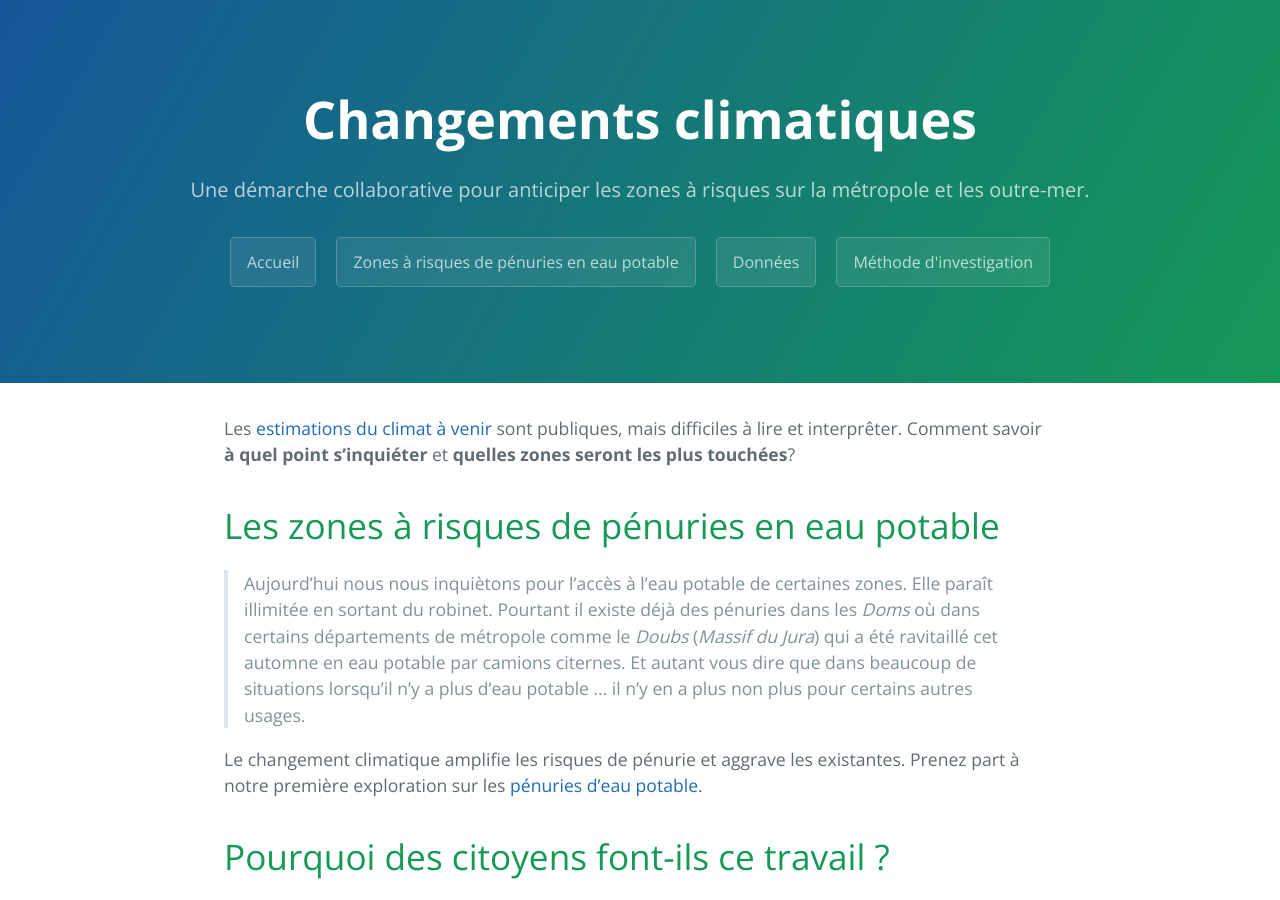
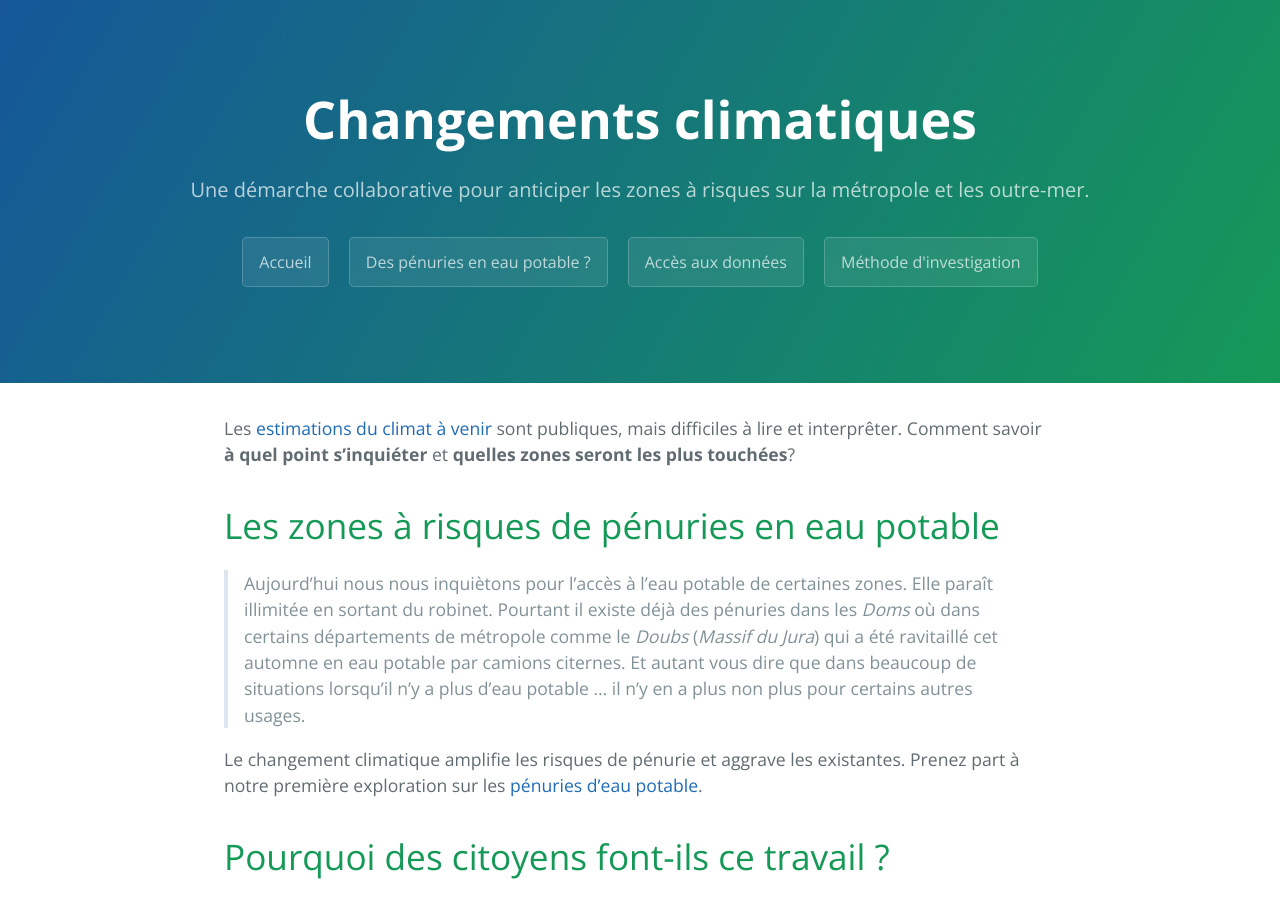
Before and after one commit to secheresses/Ancien-site, a Jekyll site: the page built from index.md, in a window 1280 px wide and 900 px high. Built offline with Jekyll 4.4.1, drawn with Linux system fonts in a browser that asks for light colours.

Commit message:
Changement titres onglets

```diff
--- a/_layouts/default.html
+++ b/_layouts/default.html
@@ -26,8 +26,8 @@
       <h1 class="project-name">{{ page.title | default: site.title | default: site.github.repository_name }}</h1>
       <h2 class="project-tagline">{{ page.description | default: site.description | default: site.github.repository_name }}</h2>
         <a href="https://anticiper.github.io" class="btn">Accueil</a>
-        <a href="../risques-penurie-eau" class="btn">Zones à risques de pénuries en eau potable</a>
-        <a href="../donnees" class="btn">Données</a>
+        <a href="../risques-penurie-eau" class="btn">Des pénuries en eau potable ?</a>
+        <a href="../donnees" class="btn">Accès aux données</a>
         <a href="../methode" class="btn">Méthode d'investigation</a>
 
     </header>
```
